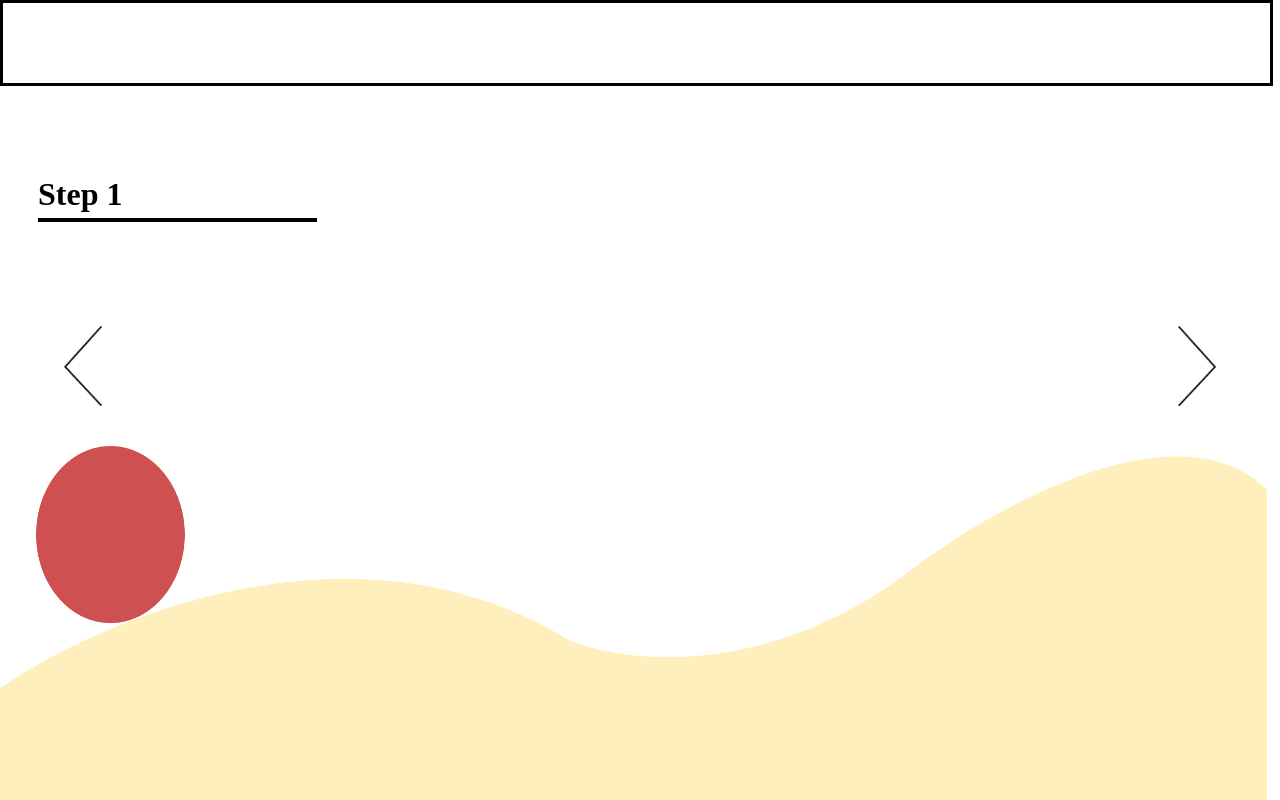
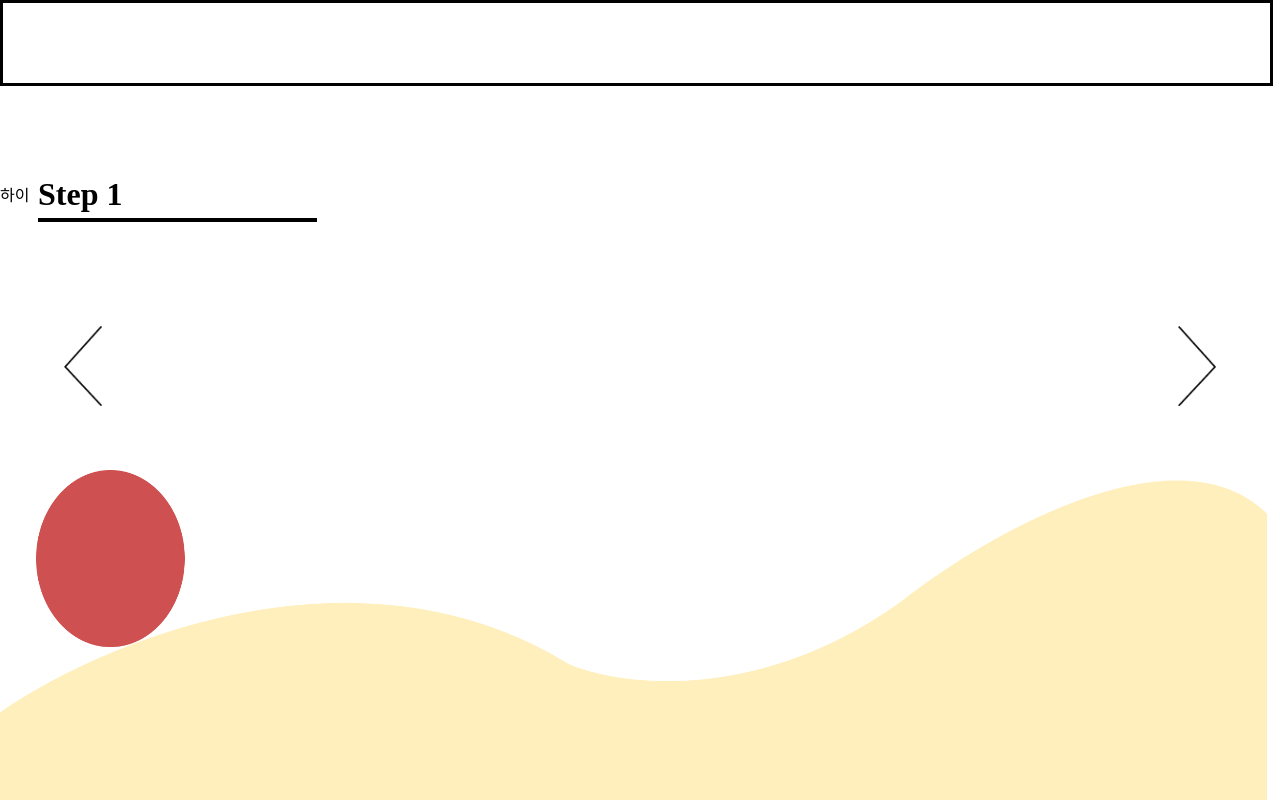
Before and after one commit to Fly-Eugene/sopy, a React (Create React App) app in the folder frontend/: page / in a window 1280 px wide. Shown: the top 800 px of the page. Built offline with nearby package versions, Linux system fonts and the light colour scheme; a web font is replaced by a local one.

Commit message:
UI/MakeAudioBook/Container

```diff
--- a/frontend/src/administor/container/MakeAudioBook.js
+++ b/frontend/src/administor/container/MakeAudioBook.js
@@ -46,7 +46,7 @@ const MakeAudioBook = () => {
       <section>
         <h2>Step 1</h2>
         <div>
-
+          하이
         </div>
         <img src={BG1} alt="BG1"/>
       </section>
```
